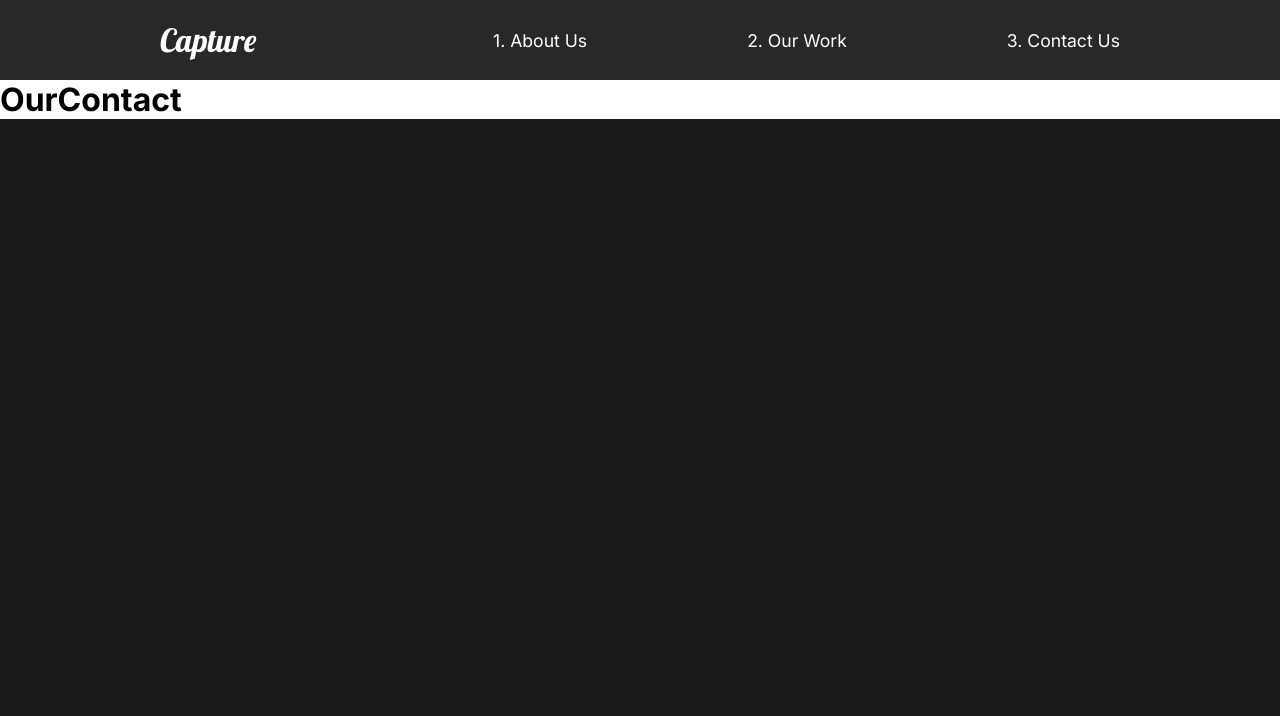
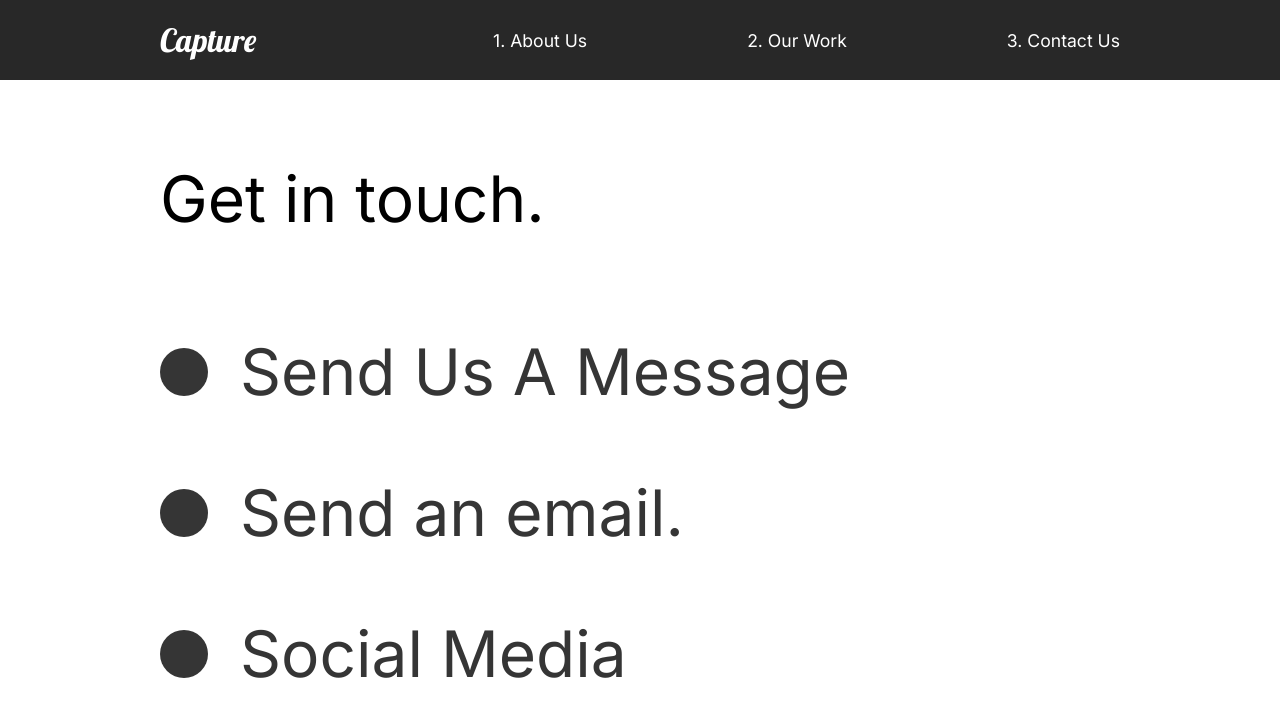
Before and after one commit to jdungao15/capture, a React (Vite) app: page /contact in a window 1280 px wide. Shown: the top 716 px of the page. Built offline with nearby package versions, Linux system fonts and the light colour scheme; a web font is replaced by a local one.

Commit message:
remove scroll x-axis, added when route change starts the very top of the page

```diff
--- a/src/App.jsx
+++ b/src/App.jsx
@@ -8,7 +8,6 @@ import {Route, Routes, useLocation} from 'react-router-dom';
 import MovieDetail from "./pages/MovieDetail.jsx";
 //Animation
 import {AnimatePresence} from "framer-motion";
-
 function App() {
    const location = useLocation();
    return (
--- a/src/components/GlobalStyle.jsx
+++ b/src/components/GlobalStyle.jsx
@@ -10,6 +10,7 @@ const GlobalStyle = createGlobalStyle`
   body {
     background: #1b1b1b;
     font-family: 'Inter', sans-serif;
+    overflow-x: hidden;
 
   }
 
--- a/src/components/Nav.jsx
+++ b/src/components/Nav.jsx
@@ -33,6 +33,9 @@ const StyledNav = styled.nav`
   align-items: center;
   padding: 1rem 10rem;
   background: #282828;
+  position: sticky;
+  top: 0;
+  z-index: 10;
   a {
     color: white;
     text-decoration: none;
--- /dev/null
+++ b/src/components/ScrollTop.jsx
@@ -0,0 +1,19 @@
+import React from 'react';
+import {useEffect} from "react";
+import {useLocation} from "react-router-dom";
+const ScrollTop = () => {
+   const {pathname} = useLocation()
+   useEffect(()=> {
+      window.scroll({
+         top:0,
+         left:0,
+      })
+   },[pathname])
+   return (
+      <div>
+
+      </div>
+   );
+};
+
+export default ScrollTop;
--- a/src/components/useScroll.jsx
+++ b/src/components/useScroll.jsx
@@ -5,7 +5,6 @@ import {useAnimation} from "framer-motion";
 const useScroll = () => {
    const controls = useAnimation();
    const [element,view] = useInView({threshold: 0.5})
-   console.log(view );
    useEffect(() => {
       view ? controls.start('visible'): controls.start('hidden')
    })
--- a/src/pages/AboutUs.jsx
+++ b/src/pages/AboutUs.jsx
@@ -6,6 +6,7 @@ import FaqSection from "../components/FaqSection.jsx";
 // Animation
 import {motion} from "framer-motion";
 import {pageAnimation} from "../animation.js";
+import ScrollTop from "../components/ScrollTop.jsx";
 
 const AboutUs = () => {
    return (
@@ -13,6 +14,7 @@ const AboutUs = () => {
          <AboutSection/>
          <ServicesSection/>
          <FaqSection/>
+         <ScrollTop/>
       </motion.div>
    );
 };
--- a/src/pages/ContactUs.jsx
+++ b/src/pages/ContactUs.jsx
@@ -1,19 +1,71 @@
 import React from 'react';
 import {Link} from "react-router-dom";
 import {motion} from "framer-motion";
-import {pageAnimation} from "../animation.js";
+import {pageAnimation, titleAnim} from "../animation.js";
+import styled from 'styled-components';
 
 const ContactUs = () => {
    return (
-      <motion.div
+      <ContactStyle
          exit="exit"
          variants={pageAnimation}
          initial="hidden"
          animate="visible"
          style={{background: "#fff"}}>
-         <h1>OurContact</h1>
-      </motion.div>
+         <Title>
+            <Hide>
+               <motion.h2 variants={titleAnim}> Get in touch.</motion.h2>
+            </Hide>
+         </Title>
+         <div>
+            <Hide>
+               <Social variants={titleAnim}>
+                  <Circle/>
+                  <h2>Send Us A Message</h2>
+               </Social>
+            </Hide>
+            <Hide>
+               <Social variants={titleAnim}>
+                  <Circle/>
+                  <h2>Send an email.</h2>
+               </Social>
+            </Hide>
+            <Hide>
+               <Social variants={titleAnim}>
+                  <Circle/>
+                  <h2>Social Media</h2>
+               </Social>
+            </Hide>
+         </div>
+      </ContactStyle>
    );
 };
 
+const ContactStyle = styled(motion.div)`
+  padding: 5rem 10rem;
+  color: #353535;
+  min-height: 90vh;
+`;
+const Title = styled.div`
+  margin-bottom: 4rem;
+  color: black;
+`;
+const Hide = styled.div`
+  overflow: hidden;
+`;
+const Circle = styled.div`
+  border-radius: 50%;
+  width: 3rem;
+  height: 3rem;
+  background: #353535;
+`;
+const Social = styled(motion.div)`
+  display: flex;
+  align-items: center;
+
+  h2 {
+    margin: 2rem;
+  }
+`;
+
 export default ContactUs;
--- a/src/pages/OurWork.jsx
+++ b/src/pages/OurWork.jsx
@@ -7,8 +7,13 @@ import goodTimes from '../img/goodtimes-small.png';
 //Animation
 import {motion} from "framer-motion";
 import {pageAnimation, fade, photoAnim, lineAnim, slider, sliderContainer} from "../animation.js";
+import useScroll from "../components/useScroll.jsx";
+import ScrollTop from "../components/ScrollTop.jsx";
+
 
 const OurWork = () => {
+   const [element, controls] = useScroll();
+   const [element2, controls2] = useScroll();
    return (
       <Work
          exit="exit"
@@ -35,20 +40,21 @@ const OurWork = () => {
 
             </Link>
          </Movie>
-         <Movie>
+         <Movie ref={element} variants={fade} animate={controls} initial='hidden'>
             <h2>The Racer</h2>
-            <div className="line"></div>
+            <motion.div variants={lineAnim} className="line"></motion.div>
             <Link to="the-racer">
                <img src={theRacer} alt="the racer"/>
             </Link>
          </Movie>
-         <Movie>
+         <Movie ref={element2} variants={fade} animate={controls2} initial='hidden'>
             <h2>Good Times</h2>
-            <div className="line"></div>
+            <motion.div variants={lineAnim} className="line"></motion.div>
             <Link to="good-times">
                <img src={goodTimes} alt="good times"/>
             </Link>
          </Movie>
+         <ScrollTop/>
       </Work>
    );
 };
@@ -62,7 +68,7 @@ const Work = styled(motion.div)`
   }
 
 `;
-const Movie = styled.div`
+const Movie = styled(motion.div)`
   padding-bottom: 10rem;
 
   .line {
```
